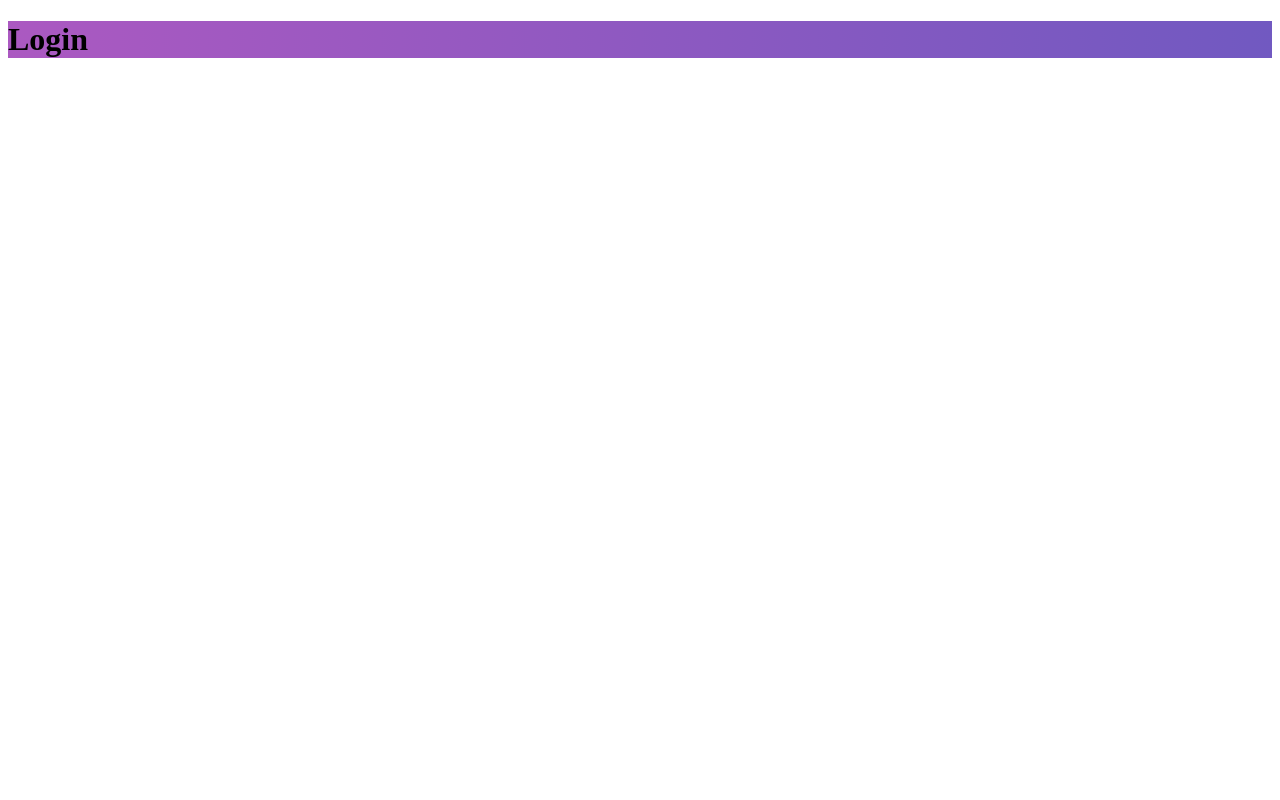
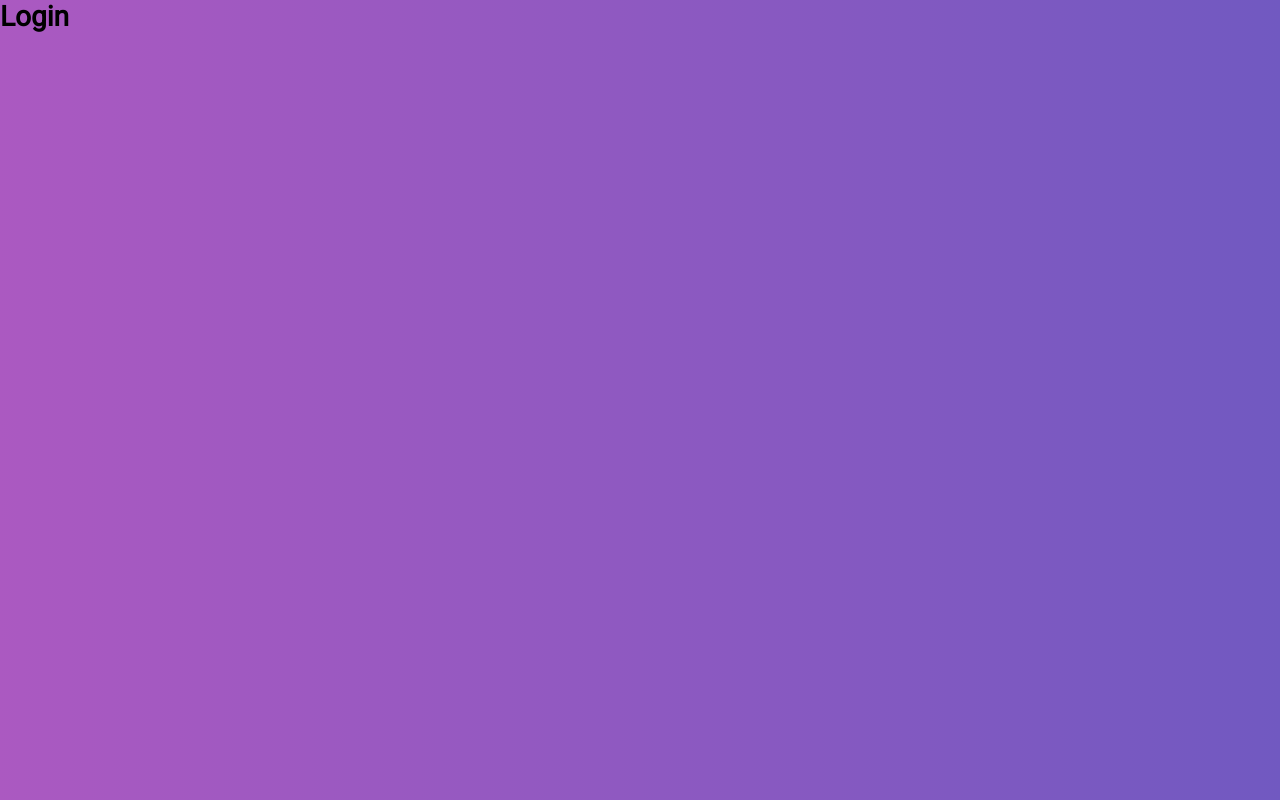
Before and after one commit to Leandro94/Rocketseat_GoBarberWeb_GoBarberMobile, a React (Create React App) app in the folder modulo09/: page / in a window 1280 px wide. Built offline with nearby package versions, Linux system fonts and the light colour scheme; the HTML template or start-up script is replaced by a standard one.

Commit message:
Estilos globais

```diff
--- a/modulo09/src/App.js
+++ b/modulo09/src/App.js
@@ -3,11 +3,13 @@
 import './config/ReactotronConfig';
 import Routes from './routes';
 import history from './services/history';
+import GlobalStyle from './styles/global';
 
 function App() {
   return (
     <Router history={history}>
       <Routes />
+      <GlobalStyle />
     </Router>
   );
 }
--- /dev/null
+++ b/modulo09/src/styles/global.js
@@ -0,0 +1,32 @@
+import { createGlobalStyle } from 'styled-components';
+export default createGlobalStyle`
+ @import url('https://fonts.googleapis.com/css?family=Roboto&display=swap');
+ *{
+   margin: 0;
+   padding: 0;
+   outline: 0;
+   box-sizing: border-box;
+ }
+ *:focus{
+   outline: 0;
+
+ }
+ html, body, #root{
+   height: 100%;
+ }
+ body{
+   -webkit-font-smoothing : antialiased;
+ }
+ body,input, button{
+   font: 14px 'Roboto', sans-serif;
+ }
+ a{
+   text-decoration: none;
+
+ }
+ ul{
+   list-style: none;
+ }
+ button{
+   cursor: pointer;
+ }`;
```
